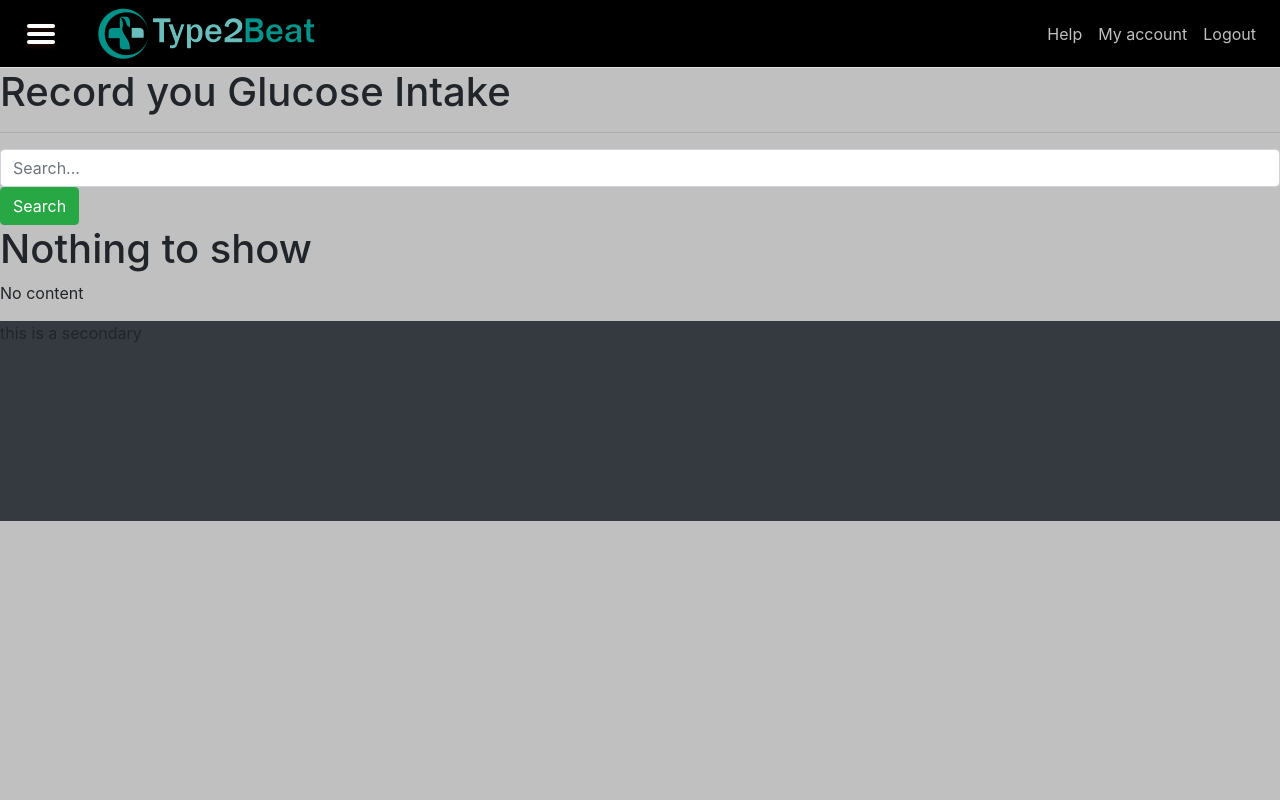
After one commit to princeDogra/type2beat, a Django app: page /glucose/ in a window 1280 px wide. The commit adds this page. Run offline with Django 3.2, Linux system fonts and the light colour scheme; the visitor is signed in with stand-in values (Sample User, id 1); some libraries are stand-ins or nearby versions.

Commit message:
Berlin: commit for iteration 2 : glucose intake implementation 1.0

```diff
--- a/dashboard/templates/dash-base.html
+++ b/dashboard/templates/dash-base.html
@@ -18,12 +18,48 @@
 
 </head>
 <body>
-    {% include 'dash-top-navbar.html' %}
+    <div class="d-flex" id="wrapper">
+        <!-- sidebar -->
+        <div class="t2b-bg-dark" id="sidebar-wrapper">
+            <div class="sidebar-heading">Type2Beat.live</div>
+                <div class="list-group list-group-flush">
+                    <a href="{% url 'dashboard' %}" class="t2b-bg-dark list-group-item list-group-item-action"><i class="fa fa-home" aria-hidden="true"></i>Dashboard</a>
+                    <a href="{% url 'medical' %}" class="t2b-bg-dark list-group-item list-group-item-action"><i class="fa fa-table" aria-hidden="true"></i>Medical Record</a>
+                    <a href="{% url 'glucose' %}" class="t2b-bg-dark list-group-item list-group-item-action"><i class="fa fa-table" aria-hidden="true"></i>Record Glucose</a>
+                    <a href="#" class="t2b-bg-dark list-group-item list-group-item-action"><i class="fa fa-info-circle" aria-hidden="true"></i>Exercises</a>
+                    <a href="#" class="t2b-bg-dark list-group-item list-group-item-action"><i class="fa fa-cutlery" aria-hidden="true"></i>Food</a>
+                    <a href="#" class="t2b-bg-dark list-group-item list-group-item-action"><i class="fa fa-bell" aria-hidden="true"></i>Notification</a>
+                    <a href="#" class="t2b-bg-dark list-group-item list-group-item-action"><i class="fa fa-info-circle" aria-hidden="true"></i>Help</a>
+                </div>
+            </div>
 
-    {% block main %}{% endblock main %}
+            <div id="page-content-wrapper">
+                <nav class="t2b-bg-dark navbar navbar-expand-lg border-bottom">
+                    <div class="menu-btn" id="menu-toggle">
+                        <div class="hamburger"></div>
+                    </div>
+                    <div class="t2b-navbar-hero"><img src="{% static 'images/logo.png' %}" alt=""></div>
+                    <button class="menu-btn navbar-toggler" type="button" data-toggle="collapse"
+                        data-target="#myTogglerNav" aria-controls="myTogglerNav"
+                        aria-expanded="false" aria-label="Toggle navigation">
+                        <svg class="bi bi-grid-3x3-gap-fill" width="1em" height="1em" viewBox="0 0 16 16" fill="#fff" xmlns="http://www.w3.org/2000/svg">
+                            <path d="M1 2a1 1 0 011-1h2a1 1 0 011 1v2a1 1 0 01-1 1H2a1 1 0 01-1-1V2zm5 0a1 1 0 011-1h2a1 1 0 011 1v2a1 1 0 01-1 1H7a1 1 0 01-1-1V2zm5 0a1 1 0 011-1h2a1 1 0 011 1v2a1 1 0 01-1 1h-2a1 1 0 01-1-1V2zM1 7a1 1 0 011-1h2a1 1 0 011 1v2a1 1 0 01-1 1H2a1 1 0 01-1-1V7zm5 0a1 1 0 011-1h2a1 1 0 011 1v2a1 1 0 01-1 1H7a1 1 0 01-1-1V7zm5 0a1 1 0 011-1h2a1 1 0 011 1v2a1 1 0 01-1 1h-2a1 1 0 01-1-1V7zM1 12a1 1 0 011-1h2a1 1 0 011 1v2a1 1 0 01-1 1H2a1 1 0 01-1-1v-2zm5 0a1 1 0 011-1h2a1 1 0 011 1v2a1 1 0 01-1 1H7a1 1 0 01-1-1v-2zm5 0a1 1 0 011-1h2a1 1 0 011 1v2a1 1 0 01-1 1h-2a1 1 0 01-1-1v-2z"/>
+                        </svg>
+                    </button>
+                    <section class="collapse navbar-collapse" id="myTogglerNav">
+                        <div class="t2b-navbar-item navbar-nav ml-auto mt-2 mt-lg-0">
+                            <a class="nav-item nav-link" href="">Help</a>
+                            <a class="nav-item nav-link" href="">My account</a>
+                            <a class="nav-item nav-link" href="{% url 'logout' %}">Logout</a>
+                        </div>
+                    </section>
+                </nav>
 
-    {% block secondary %}{% endblock secondary %}
-
+                {% block main %}{% endblock main %}
+                {% block secondary %}{% endblock secondary %}
+            </div>
+        </div>
+    </div>
     <!-- bootstrap js files -->
     <script src="https://code.jquery.com/jquery-3.4.1.slim.min.js" integrity="sha384-J6qa4849blE2+poT4WnyKhv5vZF5SrPo0iEjwBvKU7imGFAV0wwj1yYfoRSJoZ+n" crossorigin="anonymous"></script>
     <script src="https://cdn.jsdelivr.net/npm/popper.js@1.16.0/dist/umd/popper.min.js" integrity="sha384-Q6E9RHvbIyZFJoft+2mJbHaEWldlvI9IOYy5n3zV9zzTtmI3UksdQRVvoxMfooAo" crossorigin="anonymous"></script>
--- a/dashboard/templates/glucose-dash.html
+++ /dev/null
@@ -1,6 +0,0 @@
-{% extends 'dashboard.html' %}
-{% load static %}
-
-{% block history %}
-
-{% endblock history %}
--- /dev/null
+++ b/dashboard/templates/glucose.html
@@ -0,0 +1,44 @@
+{% extends "dash-base.html" %}
+{% load static %}
+{% block title %}Glucose Tracker | Type2Beat{% endblock title %}
+{% block main %}
+<div class="t2b-container-2">
+  <div class="t2b-box1">
+    <h1 class="t2b-h1 t2b-centre">
+      Record you Glucose Intake
+    </h1>
+    <hr>
+    <div class="t2b-container-3">
+      <div class="search-box">
+        <form class="" action="{% url 'glucose' %}" method="get">
+          <input type="text" name="q" value="{{request.GET.q}}"  placeholder="Search..." class="form-control">
+          <button type="submit" name="button" class="btn btn-success"> Search</button>
+        </form>
+      </div>
+      <div class="food-item-box">
+        {% if items %}
+        <ul>
+          {% for item in items %}
+            <li>{{ item.product_name }}</li>
+          {% endfor %}
+        </ul>
+        {% else %}
+          <h1>Nothing to show</h1>
+        {% endif %}
+      </div>
+      <div class="content">
+        <p>No content</p>
+      </div>
+    </div>
+  </div>
+  <div class="t2b-box2">
+
+  </div>
+</div>
+{% endblock main %}
+
+{% block secondary %}
+<div class="t2b-container">
+  this is a secondary
+</div>
+{% endblock secondary %}
--- /dev/null
+++ b/dashboard/templates/medical.html
@@ -0,0 +1,5 @@
+{% extends "dash-base" %}
+{% load static %}
+{% block title %}Medical Records | Type2Beat{% endblock title %}
+{% block main %}{% endblock main %}
+{% block secondary %}{% endblock secondary %}
--- /dev/null
+++ b/dashboard/templates/reminder.html
@@ -0,0 +1,5 @@
+{% extends "dash-base" %}
+{% load static %}
+{% block title %}Reminder | Type2Beat{% endblock title %}
+{% block main %}{% endblock main %}
+{% block secondary %}{% endblock secondary %}
--- a/dashboard/views.py
+++ b/dashboard/views.py
@@ -1,10 +1,36 @@
 from django.shortcuts import render
 from django.contrib.auth.decorators import login_required
+from django.db.models import Q
+from .models import FoodItem
 
 @login_required
 def dashboard(request):
     return render(request, 'dashboard.html')
 
 @login_required
-def glucose_dash(request):
-    return render(request, 'glucose-dash.html')
+def glucose(request):
+    context = None
+    queryset = []
+    query = request.GET.get('q')
+    if query:
+        # for advanced search
+        # queries = query.split(" ") # corned beef = ["corned", "beef"]
+        # for q in queries:
+        #     fooditems = FoodItem.objects.filter(Q(product_name__icontains=q)).distinct()
+        #
+        #     for fooditem in fooditems:
+        #         queryset.append(fooditem)
+        fooditems = FoodItem.objects.filter(Q(product_name__icontains=query))
+        for fooditem in fooditems:
+            queryset.append(fooditem)
+        # print(f'query set is as follows: {type(queryset[0])}')
+        context = {'items' : queryset}
+    return render(request, 'glucose.html', context)
+
+@login_required
+def medical(request):
+    return render(request, 'medical.html')
+
+@login_required
+def reminder(request):
+    return render(request, 'reminder.html')
--- a/type2beat/settings.py
+++ b/type2beat/settings.py
@@ -40,7 +40,6 @@ INSTALLED_APPS = [
     'awareness.apps.AwarenessConfig',
     'dashboard.apps.DashboardConfig',
     'users.apps.UsersConfig',
-    'crispy_forms',
 ]
 
 MIDDLEWARE = [
@@ -128,7 +127,5 @@ USE_TZ = True
 STATIC_URL = '/static/'
 STATIC_ROOT = os.path.join(BASE_DIR, 'static')
 
-CRISPy_TEMPLATE_PACK = 'bootstrap4'
-
 LOGIN_REDIRECT_URL = 'dashboard'
 LOGIN_URL = 'login'
--- a/type2beat/urls.py
+++ b/type2beat/urls.py
@@ -32,7 +32,9 @@ urlpatterns = [
     url(r'^prevention/', awareness_views.prevention, name='prevention'),
     url(r'^services/', awareness_views.services, name='services'),
     url(r'^dashboard/', dash_views.dashboard, name='dashboard'),
-    url(r'^dashboard_glucose/', dash_views.glucose_dash, name='dashboard_glucose'),
+    url(r'^glucose/', dash_views.glucose, name='glucose'),
+    url(r'^medical/', dash_views.glucose, name='medical'),
+    url(r'^reminder/', dash_views.glucose, name='reminder'),
     url(r'^register/', user_views.register, name='register'),
     url(r'^login/', user_views.login, name='login'),
     url(r'^logout/', user_views.logout, name='logout'),
--- a/users/templates/login.html
+++ b/users/templates/login.html
@@ -1,6 +1,5 @@
 {% extends 'base.html' %}
 {% load static %}
-{% load crispy_forms_tags %}
 {% block title %} Login | type2beat {% endblock title %}
 {% block header %}
 <header>
--- a/users/templates/register.html
+++ b/users/templates/register.html
@@ -1,6 +1,5 @@
 {% extends 'base.html' %}
 {% load static %}
-{% load crispy_forms_tags %}
 {% block title %} Register | type2beat {% endblock title %}
 {% block header %}
 <header>
```
Also changed, not shown: dashboard/static/css/main.css (+90 -0 lines), dashboard/templates/dash-top-navbar.html (+4 -7 lines), dashboard/templates/dashboard.html (+4 -5 lines).
